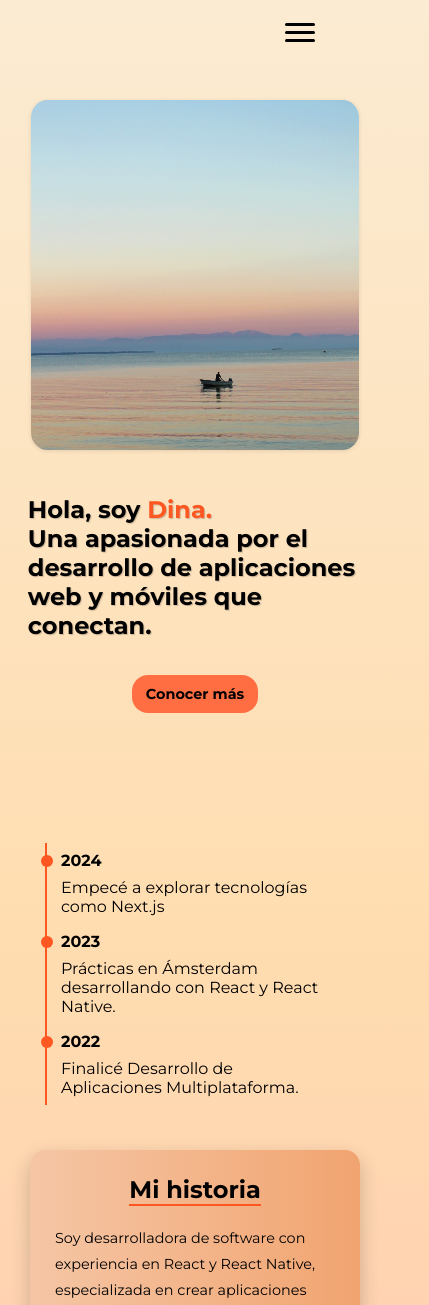
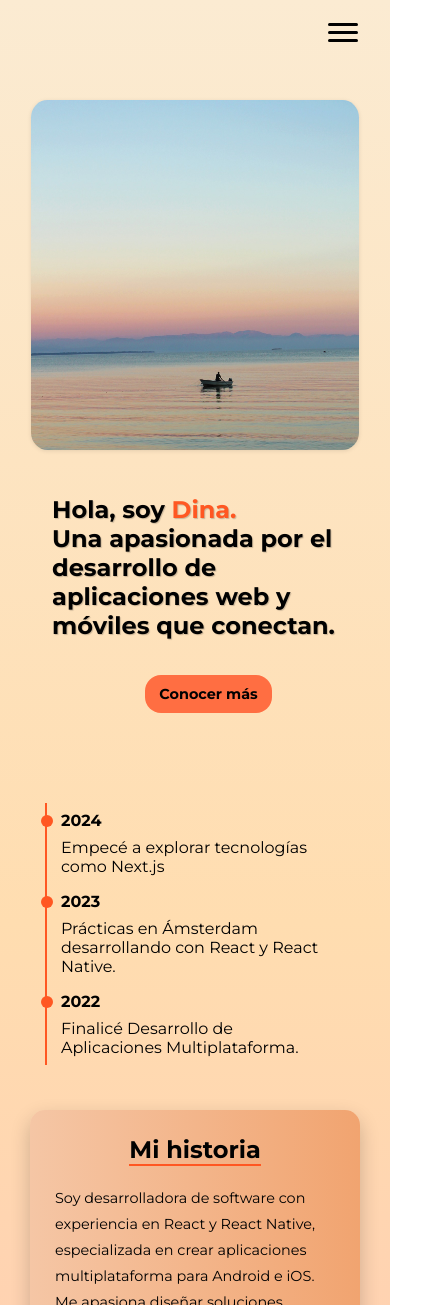
Before and after one commit to LavryDam/my-portfolio-web, a Next.js app: page / in a window 390 px wide. Shown: the top 1305 px of the page, 429 px wide, since content can reach past the window. Built offline with nearby package versions, Linux system fonts and the light colour scheme.

Commit message:
fix: hambuger-menu

```diff
--- a/app/about/about.css
+++ b/app/about/about.css
@@ -116,7 +116,7 @@ body {
 
     .timeline {
         position: relative;
-        margin-top: 0;
+        margin-top: -40px;
         padding-left: 6px;
         max-width: 300px;
     }
--- a/app/components/Menu/HamburgerMenu.css
+++ b/app/components/Menu/HamburgerMenu.css
@@ -3,7 +3,7 @@
     align-items: center;
     position: fixed;
     top: 20px;
-    right: 75px;
+    right: 32px;
     z-index: 2000;
 }
 
--- a/app/globals.css
+++ b/app/globals.css
@@ -82,6 +82,15 @@ body {
 }
 
 @media (max-width: 768px) {
+
+    html, body {
+        overflow-x: hidden;
+    }
+
+    .text {
+        margin-left: 27px;
+    }
+
     .content-container {
         flex-direction: column;
         gap: 10px;
```
